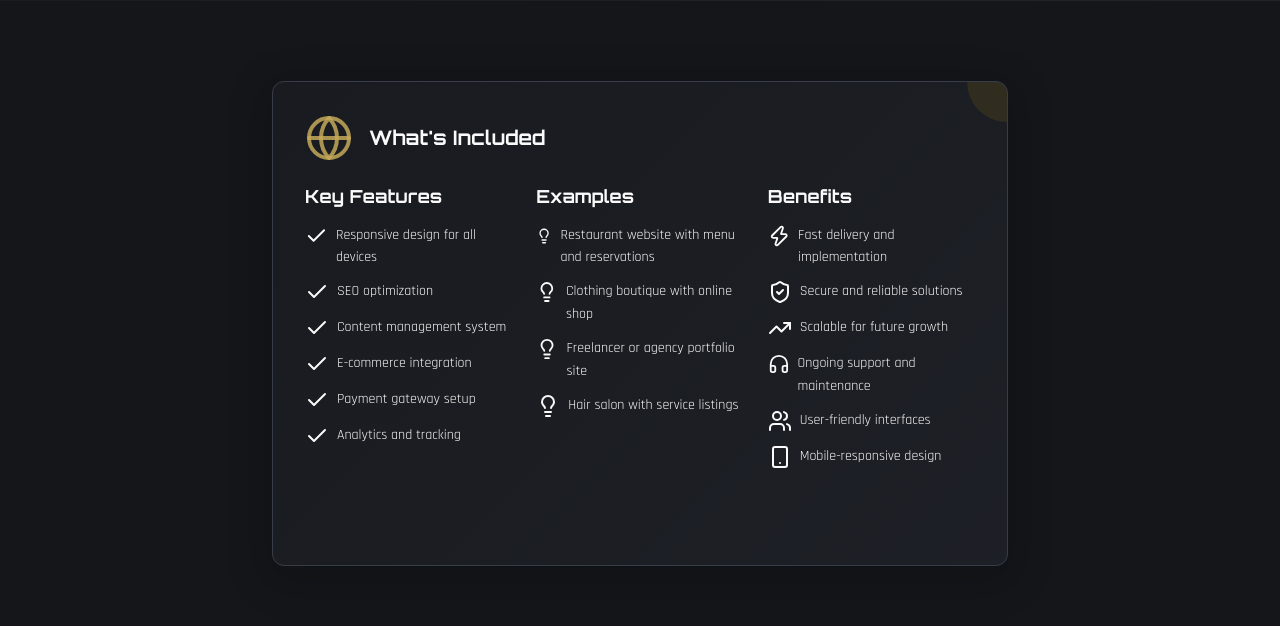
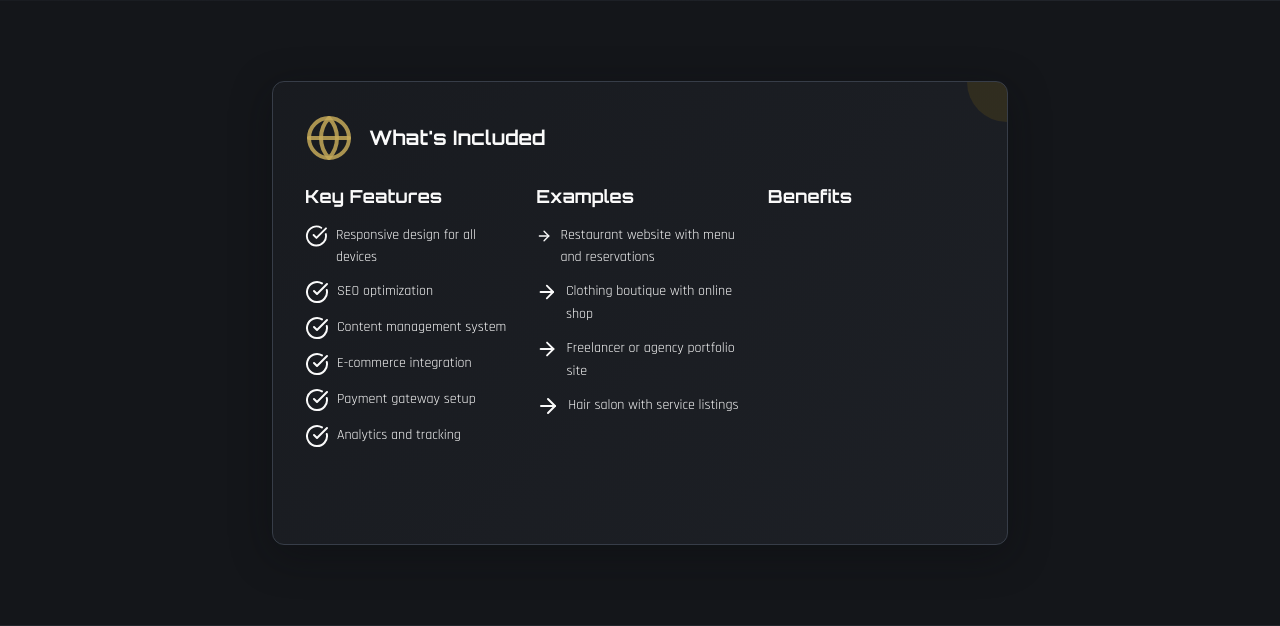
Before and after one commit to Yandisa/yg-engineering, a Django app: page /services/websites-online-stores/ in a window 1280 px wide. Shown: the part 879-1505 px from the top of the page. Run offline with Django 5.2, Linux system fonts and the light colour scheme; data comes from the database, SQL or seed files in the repository.

Commit message:
Update service_detail.html

```diff
--- a/website/templates/service_detail.html
+++ b/website/templates/service_detail.html
@@ -60,7 +60,7 @@
               <ul class="service-features">
                 {% for feature in service.features %}
                   <li>
-                    <i data-lucide="check" class="me-2"></i>
+                    <i data-lucide="check-circle" class="me-2"></i>
                     {{ feature }}
                   </li>
                 {% endfor %}
@@ -73,7 +73,7 @@
               <ul class="service-features">
                 {% for example in service.examples %}
                   <li>
-                    <i data-lucide="lightbulb" class="me-2"></i>
+                    <i data-lucide="arrow-right" class="me-2"></i>
                     {{ example }}
                   </li>
                 {% endfor %}
@@ -84,30 +84,12 @@
             <div class="col-md-4">
               <h4 class="capability-title mb-3">Benefits</h4>
               <ul class="service-features">
-                <li>
-                  <i data-lucide="zap" class="me-2"></i>
-                  Fast delivery and implementation
-                </li>
-                <li>
-                  <i data-lucide="shield-check" class="me-2"></i>
-                  Secure and reliable solutions
-                </li>
-                <li>
-                  <i data-lucide="trending-up" class="me-2"></i>
-                  Scalable for future growth
-                </li>
-                <li>
-                  <i data-lucide="headphones" class="me-2"></i>
-                  Ongoing support and maintenance
-                </li>
-                <li>
-                  <i data-lucide="users" class="me-2"></i>
-                  User-friendly interfaces
-                </li>
-                <li>
-                  <i data-lucide="smartphone" class="me-2"></i>
-                  Mobile-responsive design
-                </li>
+                {% for benefit in service.benefits %}
+                  <li>
+                    <i data-lucide="check-circle" class="me-2"></i>
+                    {{ benefit }}
+                  </li>
+                {% endfor %}
               </ul>
             </div>
           </div>
```
